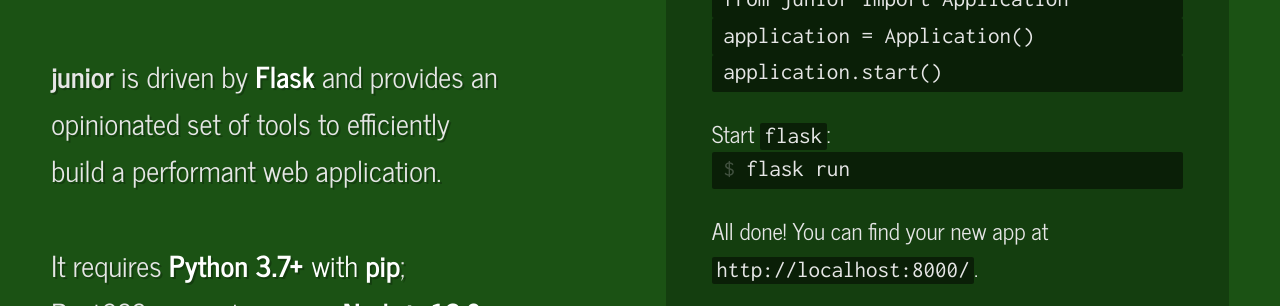
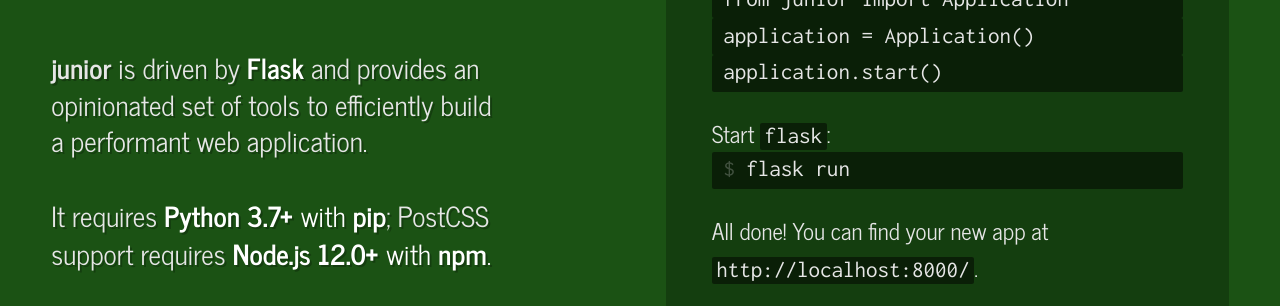
Before and after one commit to chriswhalen/itsjunior.com, a plain HTML site: page index.html in a window 1280 px wide. Shown: the part 332-638 px from the top of the page. Drawn offline with Linux system fonts and the light colour scheme.

Commit message:
description size

```diff
--- a/static/app.css
+++ b/static/app.css
@@ -166,7 +166,8 @@ pre {
 
 .description {
     display: block;
-    font-size: 1.25em;
+    font-size: 1.2em;
+    line-height: 1.33em;
     padding: 2em 4em 2em 0;
     text-shadow: 2px 2px 0 rgba(0, 0, 0, 0.25);
     user-select: none;
```
